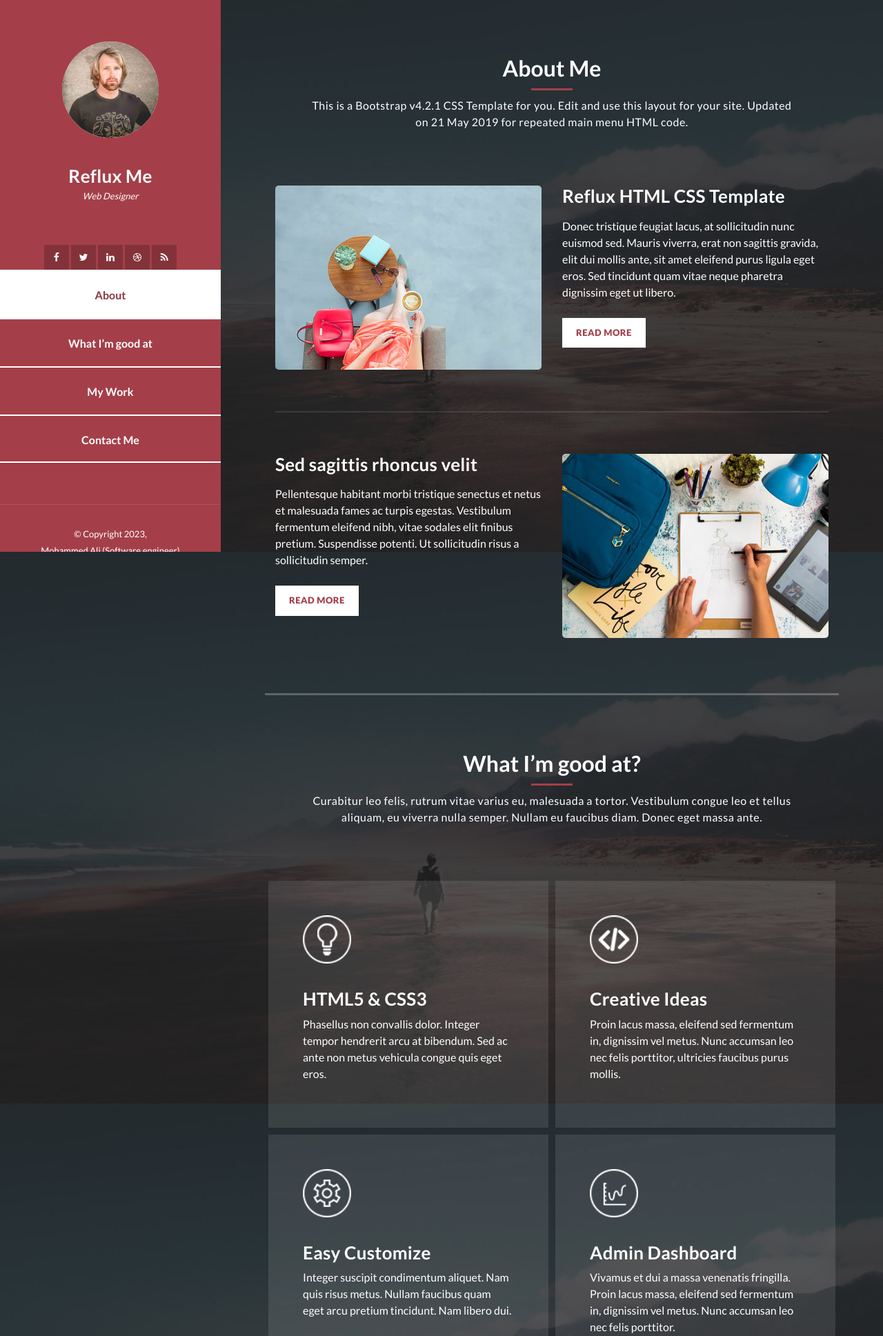
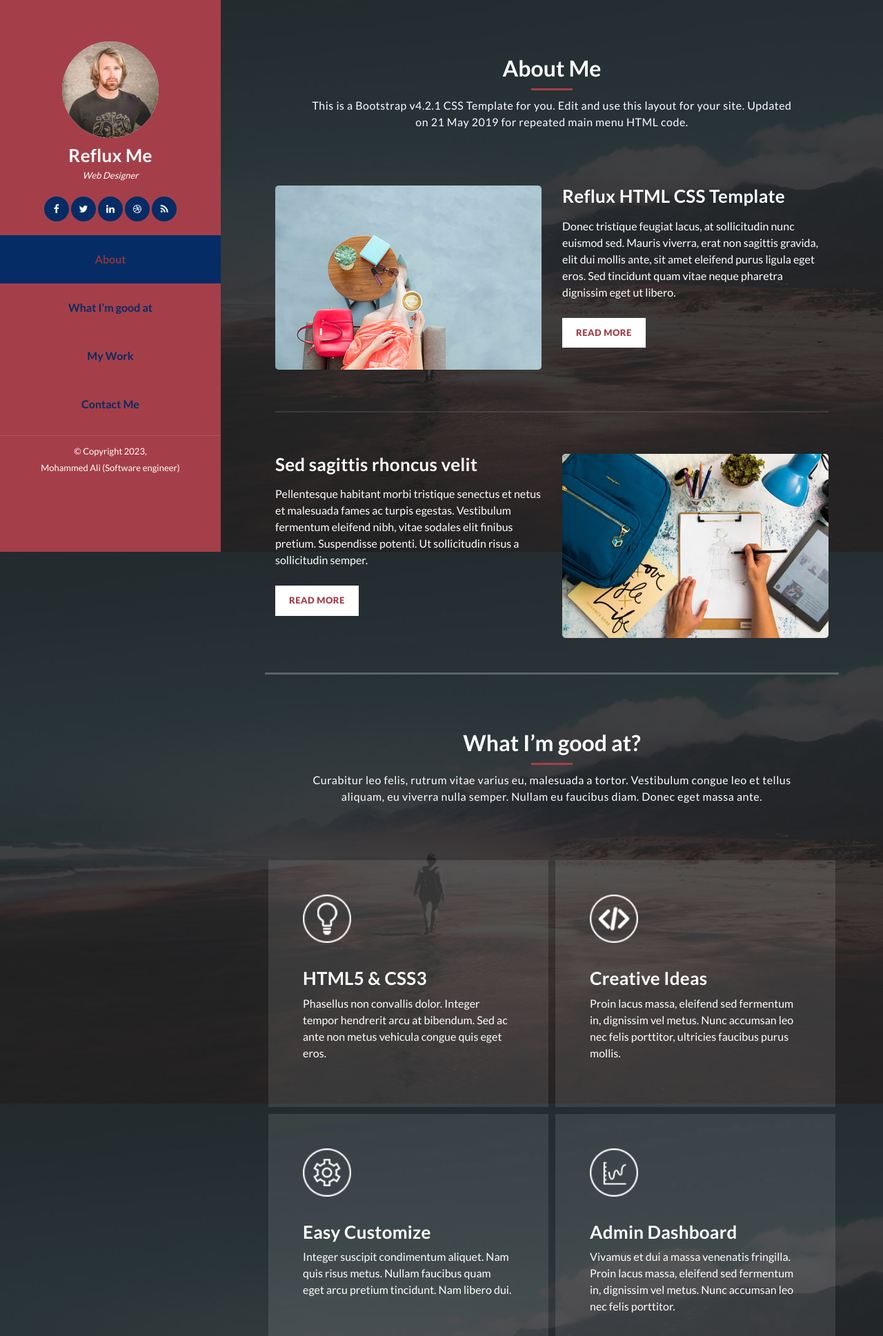
Before and after one commit to Pundit4Real/Porfolio-WebSite, a Django app: page / in a window 1280 px wide. Shown: the top 1937 px of the page at 69% size. Run offline with Django 5.2, Linux system fonts and the light colour scheme; some libraries are stand-ins or nearby versions.

Commit message:
refactoring template design

```diff
--- a/static/assets/css/templatemo-style.css
+++ b/static/assets/css/templatemo-style.css
@@ -103,9 +103,9 @@ html {
     text-align: center;
 }
 
-.main-nav li:last-child a {
-    border-bottom: 2px solid #fff;
-}
+/* .main-nav li:last-child a {
+    border-bottom: 2px solid #052c65
+} */
 
 .main-nav li {
     display: block;
@@ -117,15 +117,15 @@ html {
     display: inline-block;
     font-size: 16px;
     font-weight: 700;
-    color: #fff;
+    color: #052c65;
     width: 100%;
     transition: all 0.5s;
-    border-top: 2px solid #fff;
+    /* border-top: 1px dashed #052c65; */
 }
 
 .main-nav li:hover a,
 .main-nav li.active a {
-    background: #fff;
+    background: #052c65;
     color: #8c363e;
 }
 
@@ -143,7 +143,7 @@ html {
 }
 
 .menu .author-content {
-    margin: 40px 0px 60px 0px;
+    margin: 10px 0px 20px 0px;
 }
 
 .menu .author-content h4 {
@@ -157,7 +157,8 @@ html {
 }
 
 .menu .social-network {
-    margin-top: 60px;
+    margin-top:0px 30px;
+    margin-bottom: 20px;
 }
 
 .menu .social-network ul li {
@@ -167,23 +168,24 @@ html {
 .menu .social-network ul li a {
     width: 40px;
     height: 40px;
+    border-radius: 50%;
     display: inline-block;
     text-align: center;
     line-height: 40px;
-    background-color: rgba(0, 0, 0, 0.2);
+    background-color: #052c65 !important;
     color: #fff;
     font-size: 14px;
     transition: all 0.5s;
 }
 
 .menu .social-network ul li a:hover {
-    background-color: #fff;
-    color: #a43f49;
+    background-color: #0dcaf0 !important;
+    color: #fff;
 }
 
 .menu .copyright-text {
     position: relative;
-    margin-top: 60px;
+    margin-top: 10px;
 }
 
 .menu .copyright-text p {
@@ -192,7 +194,7 @@ html {
     width: 100%;
     padding-left: 30px;
     padding-right: 30px;
-    padding-top: 30px;
+    padding-top: 10px;
     font-size: 13px;
 }
 
@@ -290,7 +292,7 @@ html {
     left: 35%;
     position: relative;
     min-height: 100vh;
-    padding-bottom: 80px;
+    padding-bottom: 50px;
     border-bottom: 3px solid rgba(250, 250, 250, 0.25);
 }
 
```
